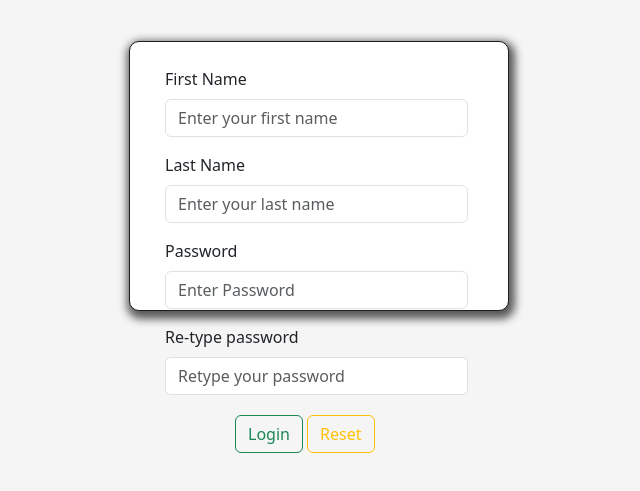
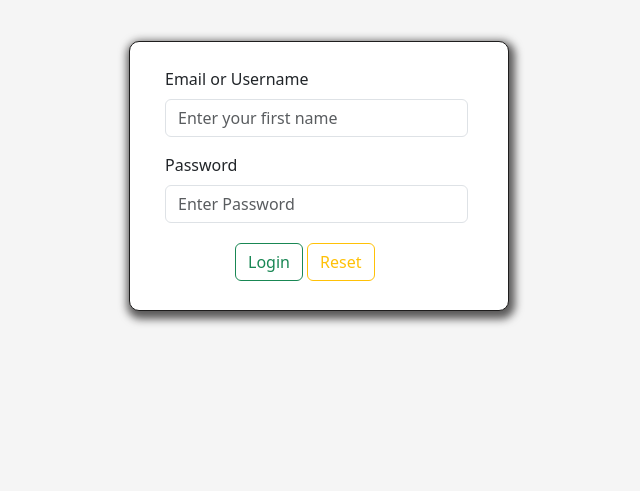
Before and after one commit to saurabhrs26/SupaMart, a plain HTML site: page login.html in a window 1280 px wide. Shown: the part 115-606 px from the top of the page, without its empty margins (321-961 px from the left). Drawn offline with nearby package versions, Linux system fonts and the light colour scheme.

Commit message:
Changes done in feilds

```diff
--- a/login.html
+++ b/login.html
@@ -14,23 +14,15 @@
       <div class="inner">
         <form>
             <div class="mb-3">
-              <label for="formGroupExampleInput" class="form-label">First Name</label>
+              <label for="formGroupExampleInput" class="form-label">Email or Username</label>
               <input type="text" class="form-control" id="formGroupExampleInput" placeholder="Enter your first name">
             </div>
             <div class="mb-3">
-              <label for="formGroupExampleInput2" class="form-label">Last Name</label>
-              <input type="text" class="form-control" id="formGroupExampleInput2" placeholder="Enter your last name">
+              <label for="formGroupExampleInput" class="form-label">Password</label>
+              <input type="password" class="form-control" id="formGroupExampleInput2" placeholder="Enter Password">
             </div>
-            <div class="mb-3">
-              <label for="formGroupExampleInput" class="form-label">Password</label>
-              <input type="password" class="form-control" id="formGroupExampleInput" placeholder="Enter Password">
-            </div>
-            <div class="mb-3">
-              <label for="formGroupExampleInput2" class="form-label">Re-type password</label>
-              <input type="password" class="form-control" id="formGroupExampleInput2" placeholder="Retype your password">
-            </div>
-            <button type="button" class="btn btn-outline-success" id="login">Login</button>
-            <button type="reset" class="btn btn-outline-warning" id="reset">Reset</button>
+            <button type="button" class="btn btn-outline-success" id="login" onclick= "window.location.href = 'homepagex.html';">Login</button>
+            <button type="reset" class="btn btn-outline-warning" id="reset" >Reset</button>
           </form>
       </div>
     </div>
```
